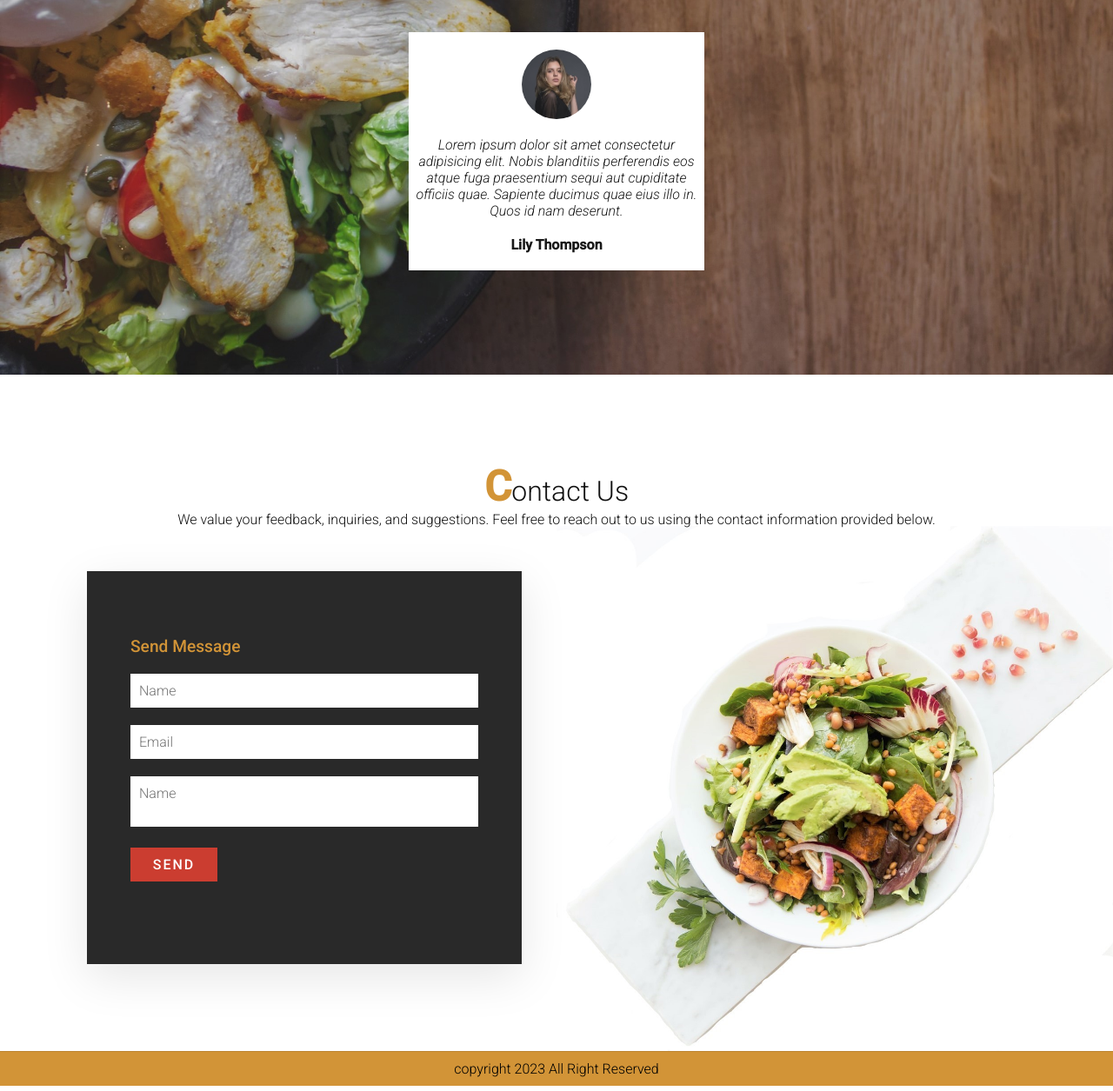
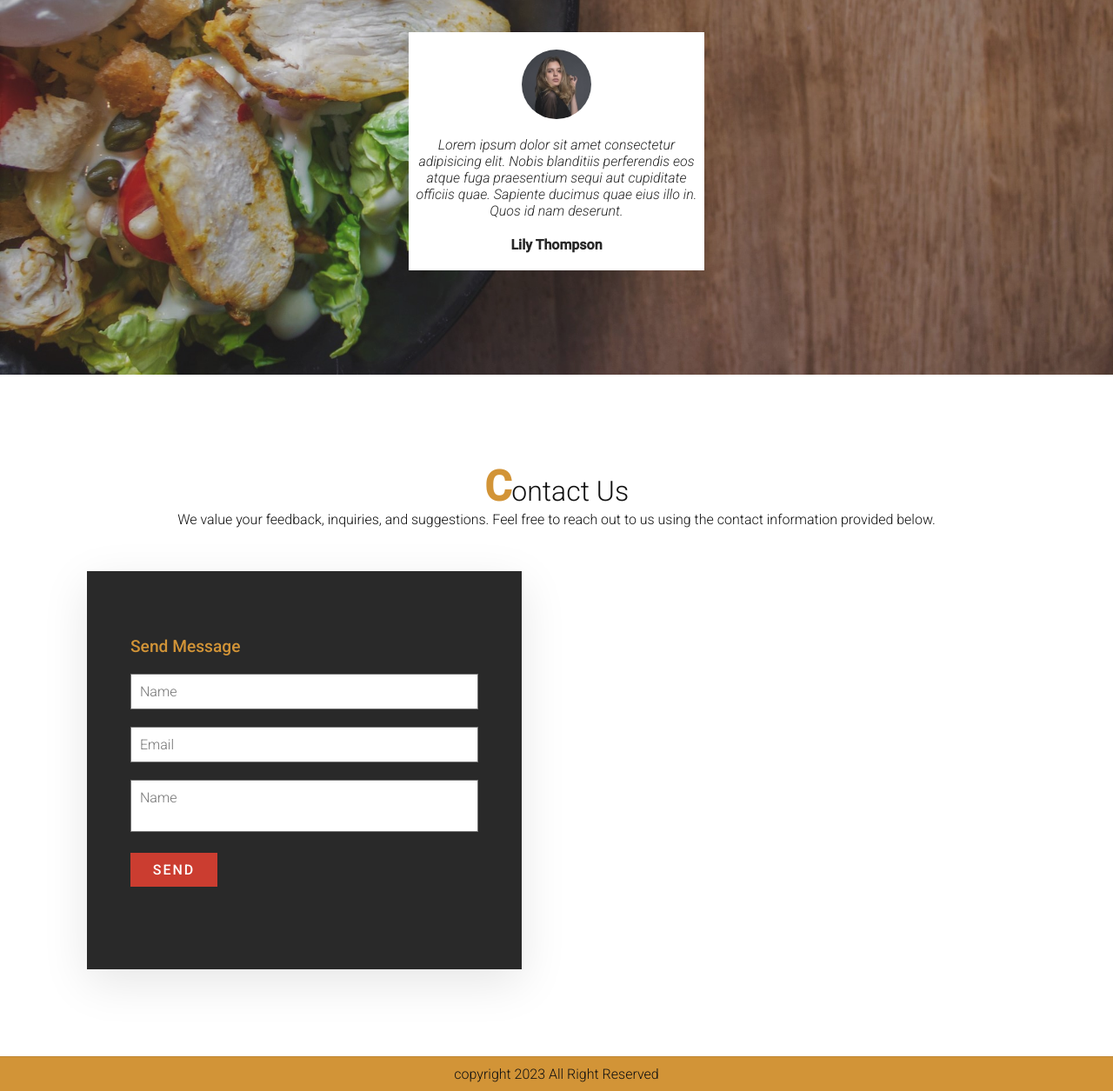
Before and after one commit to ryanf27/restaurant-landing-page, a plain HTML site: page index.html in a window 1280 px wide. Shown: the part 4438-5693 px from the top of the page at 87% size. Drawn offline with Linux system fonts and the light colour scheme.

Commit message:
update style

```diff
--- a/style.css
+++ b/style.css
@@ -1,13 +1,6 @@
 @import url("https://fonts.googleapis.com/css2?family=Roboto:ital,wght@0,100;0,300;0,400;0,500;1,100;1,300;1,400;1,500&display=swap");
 
 :root {
-  /* --color-1: #fff;
-  --color-2: #111;
-  --color-3: #cb3d30;
-  --color-4: #191715;
-  --color-5: #d29437; //this primari color */
-
-  /* Background Colors */
   --primary-background: #191715;
   --secondary-background: #111;
   --primary-text: #fff;
@@ -327,22 +320,15 @@ section {
 }
 
 .testimonials .content .box .text p {
-  color: var(--color-2);
+  color: var(--secondary-background);
   font-style: italic;
 }
 
 .testimonials .content .box .text h3 {
   margin: 20px auto;
   font-size: 1em;
-  color: var(--color-5);
+  color: var(--secondary-background);
   font-weight: 600;
-}
-
-.contact {
-  background: url(img/background2.jpg);
-  background-size: 50%;
-  background-repeat: no-repeat;
-  background-position: bottom right;
 }
 
 .contactForm {
@@ -369,7 +355,7 @@ section {
 .contactForm .inputBox input,
 .contactForm .inputBox textarea {
   width: 100%;
-  border: 1px solid var(--color-4);
+  border: 1px solid var(--borders);
   padding: 10px;
   color: var(--secondary-background);
   outline: none;
@@ -401,7 +387,7 @@ section {
 }
 
 .copyrightText p {
-  color: var(--color-4);
+  color: var(--secondary-background);
 }
 
 @media (max-width: 991px) {
@@ -424,13 +410,13 @@ section {
     justify-content: center;
     align-items: center;
     flex-direction: column;
-    background: var(--color-1);
+    background: var(--accent-color-1);
   }
   header .navigation li {
     margin-left: 0;
   }
   header .navigation li a {
-    color: var(--color-2);
+    color: var(--accent-color-1);
     font-size: 1.6em;
   }
 
@@ -461,7 +447,7 @@ section {
 
   .banner .content h2 {
     font-size: 3em;
-    color: var(--color-1);
+    color: var(--secondary-background);
   }
 
   .row {
@@ -516,6 +502,6 @@ section {
 @media (max-width: 480px) {
   .banner .content h2 {
     font-size: 2.2em;
-    color: var(--color-1);
+    color: var(--primary-text);
   }
 }
```
